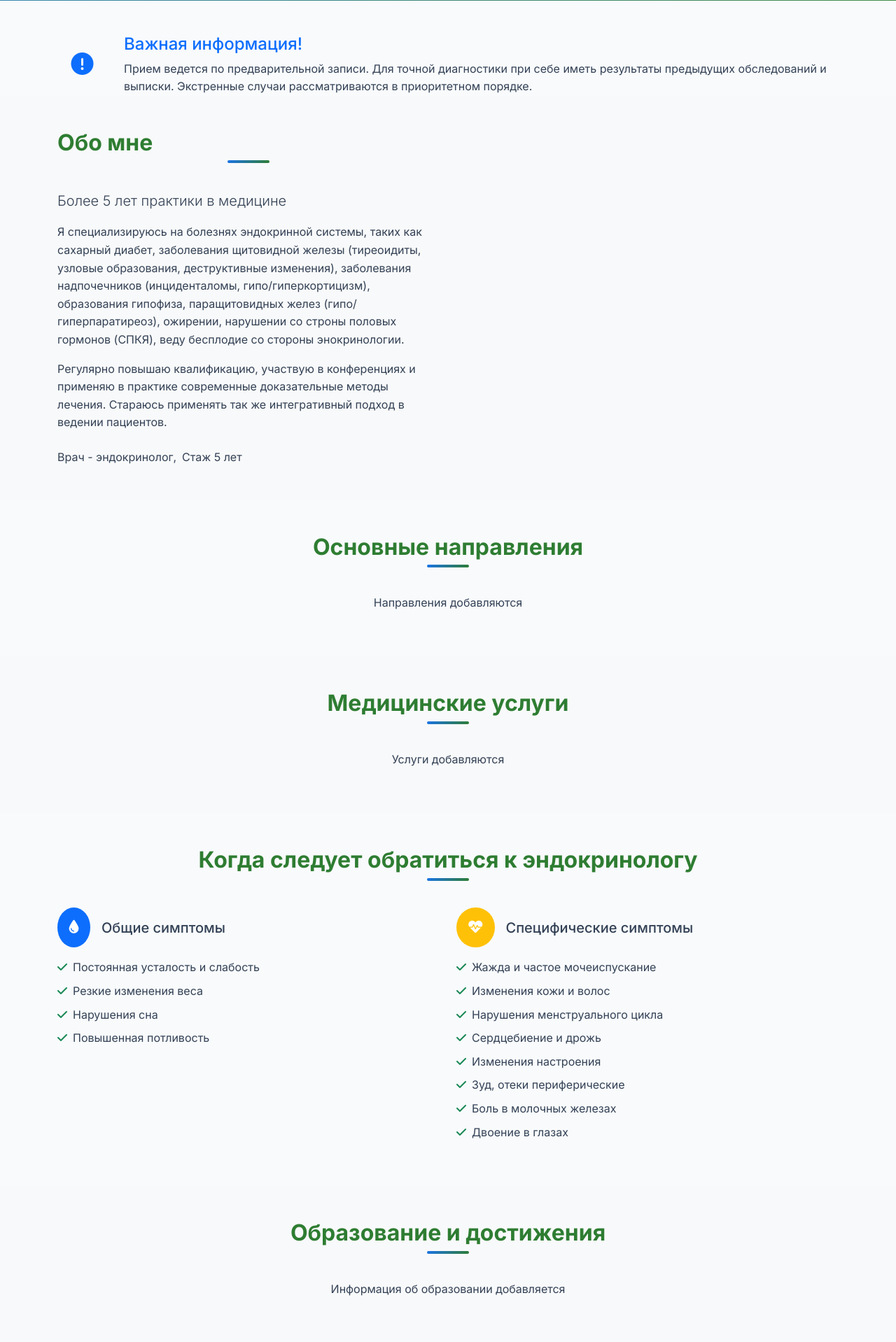
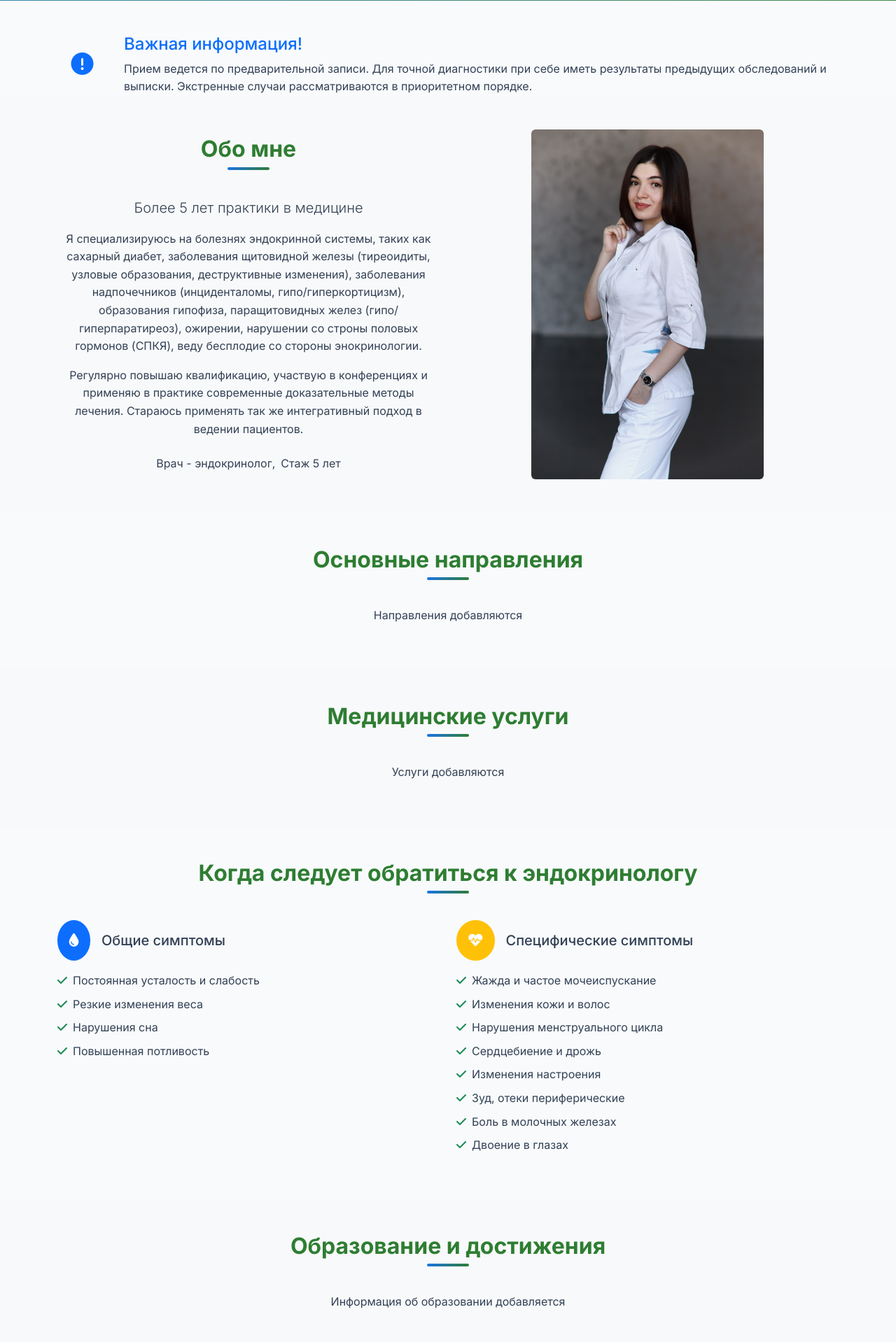
Before and after one commit to kmv5436/PORTFOLIO, a Django app: page / in a window 1280 px wide. Shown: the part 925-2843 px from the top of the page at 70% size. Run offline with Django 5.2, Linux system fonts and the light colour scheme; data that the repository does not hold is empty.

Commit message:
Step_22112025

```diff
--- a/main/templates/base.html
+++ b/main/templates/base.html
@@ -388,6 +388,45 @@
             e.preventDefault();
             window.scrollTo({top: 0, behavior: 'smooth'});
         });
+
+        // Close mobile menu when clicking on a link
+        document.addEventListener('DOMContentLoaded', function() {
+            const navbarToggler = document.querySelector('.navbar-toggler');
+            const navbarCollapse = document.querySelector('.navbar-collapse');
+            const navLinks = document.querySelectorAll('.nav-link');
+
+            // Закрытие меню при клике на ссылку
+            navLinks.forEach(link => {
+                link.addEventListener('click', () => {
+                    if (window.innerWidth < 992) { // только для мобильных
+                        navbarCollapse.classList.remove('show');
+                    }
+                });
+            });
+
+            // Закрытие меню при клике вне его области
+            document.addEventListener('click', function(event) {
+                const isClickInsideNavbar = document.querySelector('.navbar').contains(event.target);
+                const isNavbarToggler = navbarToggler.contains(event.target);
+
+                if (window.innerWidth < 992 &&
+                    !isClickInsideNavbar &&
+                    navbarCollapse.classList.contains('show')) {
+                    navbarCollapse.classList.remove('show');
+                }
+            });
+
+            // Закрытие меню при скролле на мобильных
+            window.addEventListener('scroll', function() {
+                if (window.innerWidth < 992 && navbarCollapse.classList.contains('show')) {
+                    navbarCollapse.classList.remove('show');
+                }
+            });
+        });
+
     </script>
+
+
+
 </body>
 </html>
--- a/main/templates/home.html
+++ b/main/templates/home.html
@@ -45,17 +45,26 @@
     <div class="container">
         <div class="row align-items-center">
             <div class="col-lg-6" data-aos="fade-right">
-                <h2 class="section-title text-start">Обо мне</h2>
-                <p class="lead">Более 5 лет практики в медицине</p>
-                <p>Я специализируюсь на болезнях эндокринной системы, таких как сахарный диабет, заболевания щитовидной железы (тиреоидиты, узловые образования, деструктивные изменения), заболевания надпочечников (инциденталомы, гипо/гиперкортицизм), образования гипофиза, паращитовидных желез (гипо/гиперпаратиреоз), ожирении, нарушении со строны половых гормонов (СПКЯ), веду бесплодие со стороны энокринологии.</p>
-                <p>Регулярно повышаю квалификацию, участвую в конференциях и применяю в практике современные доказательные методы лечения. Стараюсь применять так же интегративный подход в ведении пациентов.</p>
-                <div class="d-flex flex-wrap gap-2 mt-4">
+                <h2 class="section-title text-center">Обо мне</h2>
+                <p class="lead text-center">Более 5 лет практики в медицине</p>
+                <p class="text-center">Я специализируюсь на болезнях эндокринной системы, таких как сахарный диабет, заболевания щитовидной железы (тиреоидиты, узловые образования, деструктивные изменения), заболевания надпочечников (инциденталомы, гипо/гиперкортицизм), образования гипофиза, паращитовидных желез (гипо/гиперпаратиреоз), ожирении, нарушении со строны половых гормонов (СПКЯ), веду бесплодие со стороны энокринологии.</p>
+                <p class="text-center">Регулярно повышаю квалификацию, участвую в конференциях и применяю в практике современные доказательные методы лечения. Стараюсь применять так же интегративный подход в ведении пациентов.</p>
+                <div class="d-flex flex-wrap gap-2 mt-4 justify-content-center">
                     <span class="medical-badge">Врач - эндокринолог,</span>
                     <!--<span class="medical-badge">Высшая категория</span>-->
                     <span class="medical-badge">Стаж 5 лет</span>
                 </div>
             </div>
+
             <div class="col-lg-6" data-aos="fade-left">
+                <div class="text-center">
+                    <img src="{% static 'images/doctor1.jpg' %}" alt="Врач-эндокринолог" class="img-fluid rounded" style="max-height: 500px;">
+                </div>
+            </div>
+
+
+
+                <!--
                 {% for edu in education|slice:":2" %}
                 <div class="education-card">
                     <h5><i class="fas fa-graduation-cap text-primary me-2"></i>{{ edu.degree }}</h5>
@@ -67,6 +76,7 @@
                 </div>
                 {% endfor %}
             </div>
+            -->
         </div>
     </div>
 </section>
```
